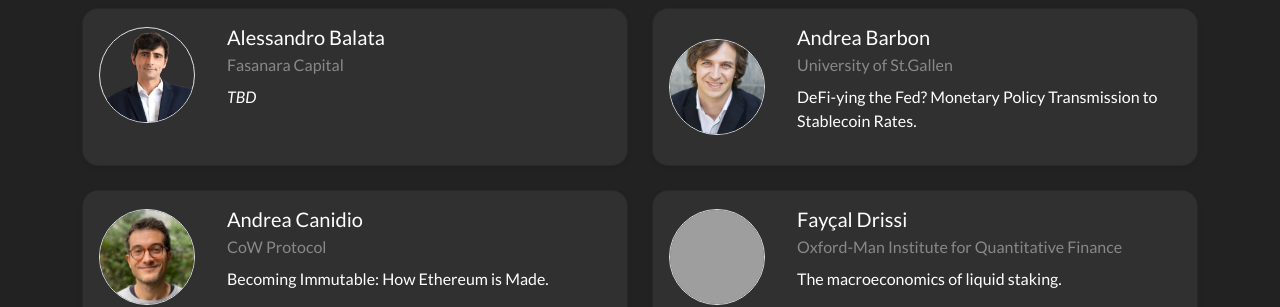
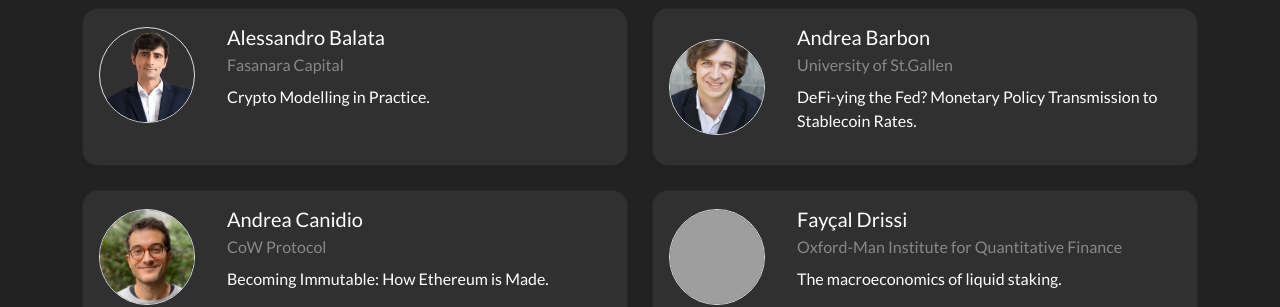
Before and after one commit to sns-defi/sns-defi.github.io, a Jekyll site: the page built from speakers.md, in a window 1280 px wide and 1278 px high, cut to the strip 173-480 px from the top of the window. Built offline with Jekyll 4.4.1, drawn with Linux system fonts in a browser that asks for light colours; nearby versions of some CDN libraries; grey boxes are pictures that could not be loaded.

Commit message:
Update speakers.yml

```diff
--- a/_data/speakers.yml
+++ b/_data/speakers.yml
@@ -2,7 +2,7 @@
   affiliation: "Fasanara Capital"
   image: "/assets/img/speakers/balata.png"
   bio: |
-    <em>TBD</em>
+    Crypto Modelling in Practice.
 
 - name: "Andrea Barbon"
   affiliation: "University of St.Gallen"
```
